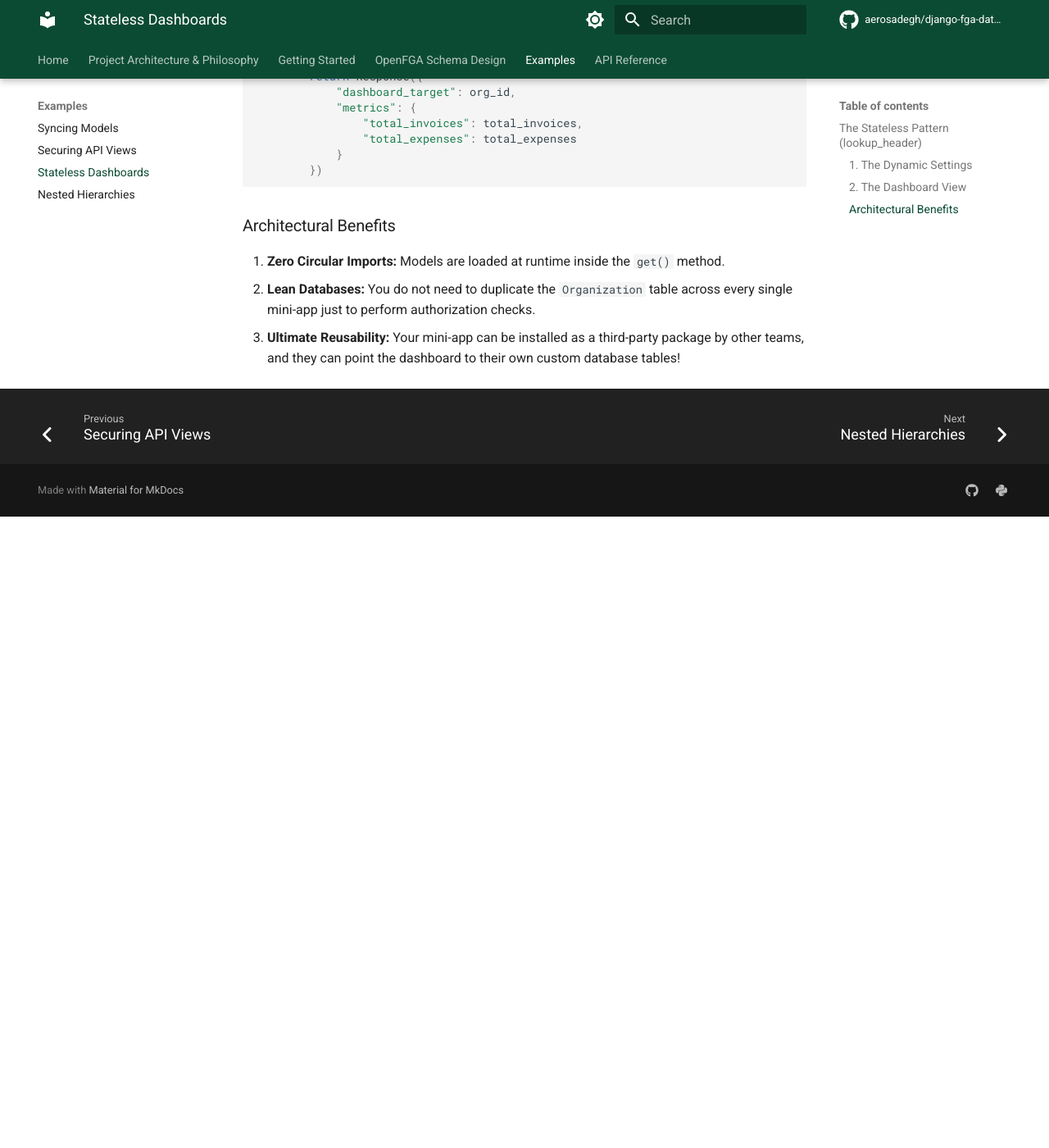
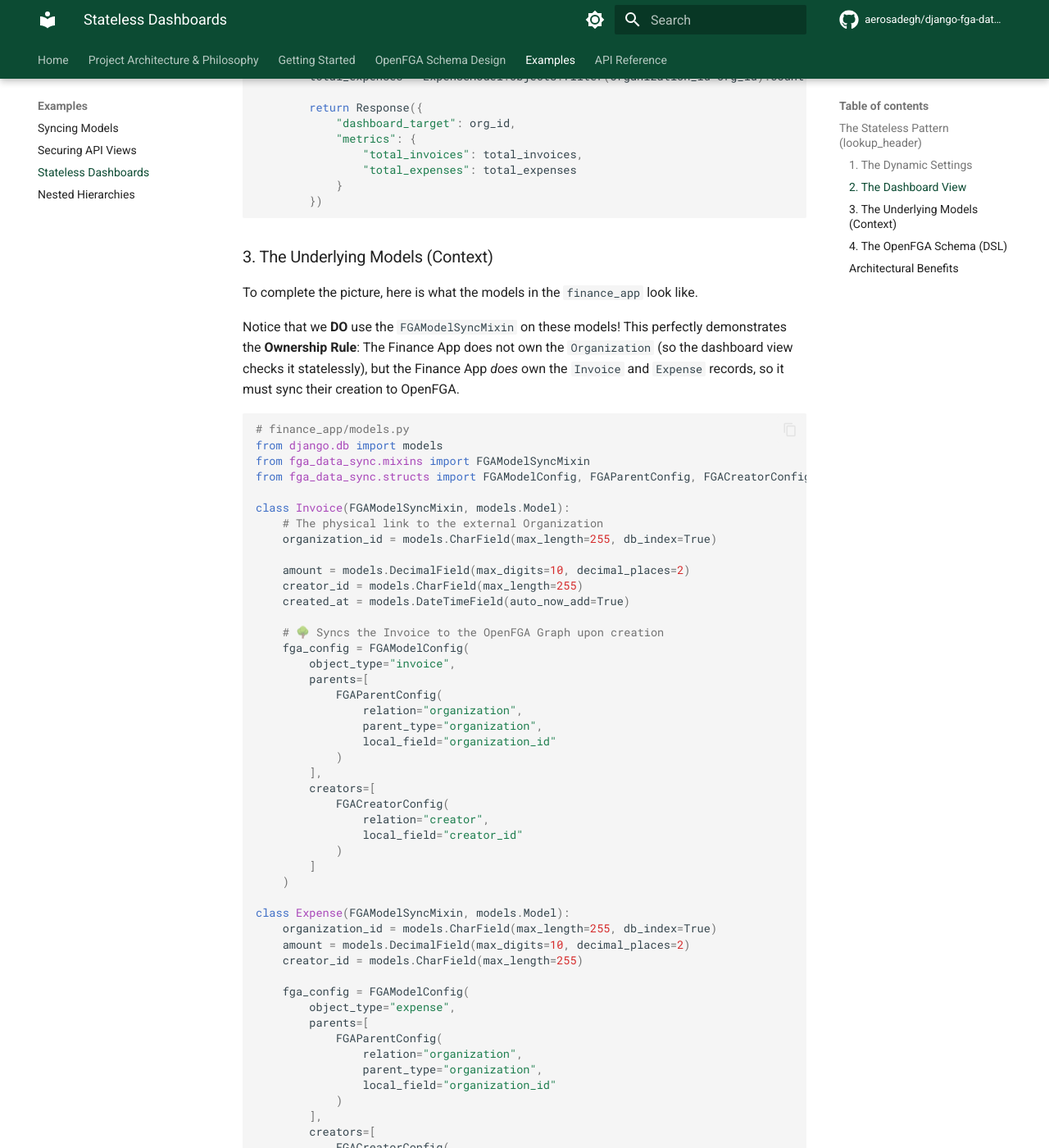
Before and after one commit to aerosadegh/django-fga-data-sync, an MkDocs documentation site: the page built from docs/examples/stateless-views.md, in a window 1280 px wide and 1400 px high, scrolled down 1943 px. Shown: the whole window at 82% size. Built offline with MkDocs 1.6.1 and Material for MkDocs 9.7.7, drawn with Linux system fonts in a browser that asks for light colours; comment, search, counter and statistics services are not loaded; the version menu is left out; before the commit the page ends 2573 px from its top, so only the background shows below that; some of the changed text lies outside the part shown.

Commit message:
docs: improve stateless views tutorial

````diff
--- a/docs/examples/stateless-views.md
+++ b/docs/examples/stateless-views.md
@@ -32,6 +32,8 @@
 
 ```python
 # views.py
+from typing import ClassVar
+
 from django.apps import apps
 from django.conf import settings
 from rest_framework.views import APIView
@@ -87,6 +89,121 @@
         })
 ```
 
+
+### 3. The Underlying Models (Context)
+
+To complete the picture, here is what the models in the `finance_app` look like.
+
+Notice that we **DO** use the `FGAModelSyncMixin` on these models! This perfectly demonstrates the **Ownership Rule**: The Finance App does not own the `Organization` (so the dashboard view checks it statelessly), but the Finance App *does* own the `Invoice` and `Expense` records, so it must sync their creation to OpenFGA.
+
+```python
+# finance_app/models.py
+from django.db import models
+from fga_data_sync.mixins import FGAModelSyncMixin
+from fga_data_sync.structs import FGAModelConfig, FGAParentConfig, FGACreatorConfig
+
+class Invoice(FGAModelSyncMixin, models.Model):
+    # The physical link to the external Organization
+    organization_id = models.CharField(max_length=255, db_index=True)
+
+    amount = models.DecimalField(max_digits=10, decimal_places=2)
+    creator_id = models.CharField(max_length=255)
+    created_at = models.DateTimeField(auto_now_add=True)
+
+    # 🌳 Syncs the Invoice to the OpenFGA Graph upon creation
+    fga_config = FGAModelConfig(
+        object_type="invoice",
+        parents=[
+            FGAParentConfig(
+                relation="organization",
+                parent_type="organization",
+                local_field="organization_id"
+            )
+        ],
+        creators=[
+            FGACreatorConfig(
+                relation="creator",
+                local_field="creator_id"
+            )
+        ]
+    )
+
+class Expense(FGAModelSyncMixin, models.Model):
+    organization_id = models.CharField(max_length=255, db_index=True)
+    amount = models.DecimalField(max_digits=10, decimal_places=2)
+    creator_id = models.CharField(max_length=255)
+
+    fga_config = FGAModelConfig(
+        object_type="expense",
+        parents=[
+            FGAParentConfig(
+                relation="organization",
+                parent_type="organization",
+                local_field="organization_id"
+            )
+        ],
+        creators=[
+            FGACreatorConfig(
+                relation="spender",
+                local_field="creator_id"
+            )
+        ]
+    )
+```
+
+### 4. The OpenFGA Schema (DSL)
+
+To make the code above function perfectly, your central OpenFGA server needs a schema that understands these relationships.
+
+Notice how the schema perfectly bridges the two concepts we just discussed:
+1. **The View:** Checks the `can_view_finance_dashboard` permission directly on the `organization`.
+2. **The Models:** Push tuples into the `organization` and `creator`/`spender` relations on the child objects.
+
+```yaml
+model
+  schema 1.1
+
+type user
+
+# ==========================================
+# THE EXTERNAL CONTEXT (State checked by the Dashboard)
+# ==========================================
+type organization
+  relations
+    # 1. Base Roles
+    define admin: [user]
+    define finance_admin: [user] or admin
+    define member: [user] or finance_admin
+
+    # 2. Permissions (The Stateless Dashboard checks this!)
+    define can_view_finance_dashboard: finance_admin
+
+# ==========================================
+# THE OWNED DATA (State synced by the Finance App)
+# ==========================================
+type invoice
+  relations
+    # 1. Structural Link (Generated by FGAParentConfig)
+    define organization: [organization]
+
+    # 2. Ownership (Generated by FGACreatorConfig)
+    define creator: [user]
+
+    # 3. Permissions (Optional: cascading from the Org)
+    define can_read_invoice: creator or finance_admin from organization
+
+type expense
+  relations
+    # 1. Structural Link (Generated by FGAParentConfig)
+    define organization: [organization]
+
+    # 2. Ownership (Generated by FGACreatorConfig)
+    define spender: [user]
+
+    # 3. Permissions (Optional: cascading from the Org)
+    define can_read_expense: spender or finance_admin from organization
+```
+
 ### Architectural Benefits
 1. **Zero Circular Imports:** Models are loaded at runtime inside the `get()` method.
 2. **Lean Databases:** You do not need to duplicate the `Organization` table across every single mini-app just to perform authorization checks.
````
Also changed, not shown: other parts of docs/examples/stateless-views.md (+1 -1 lines).
